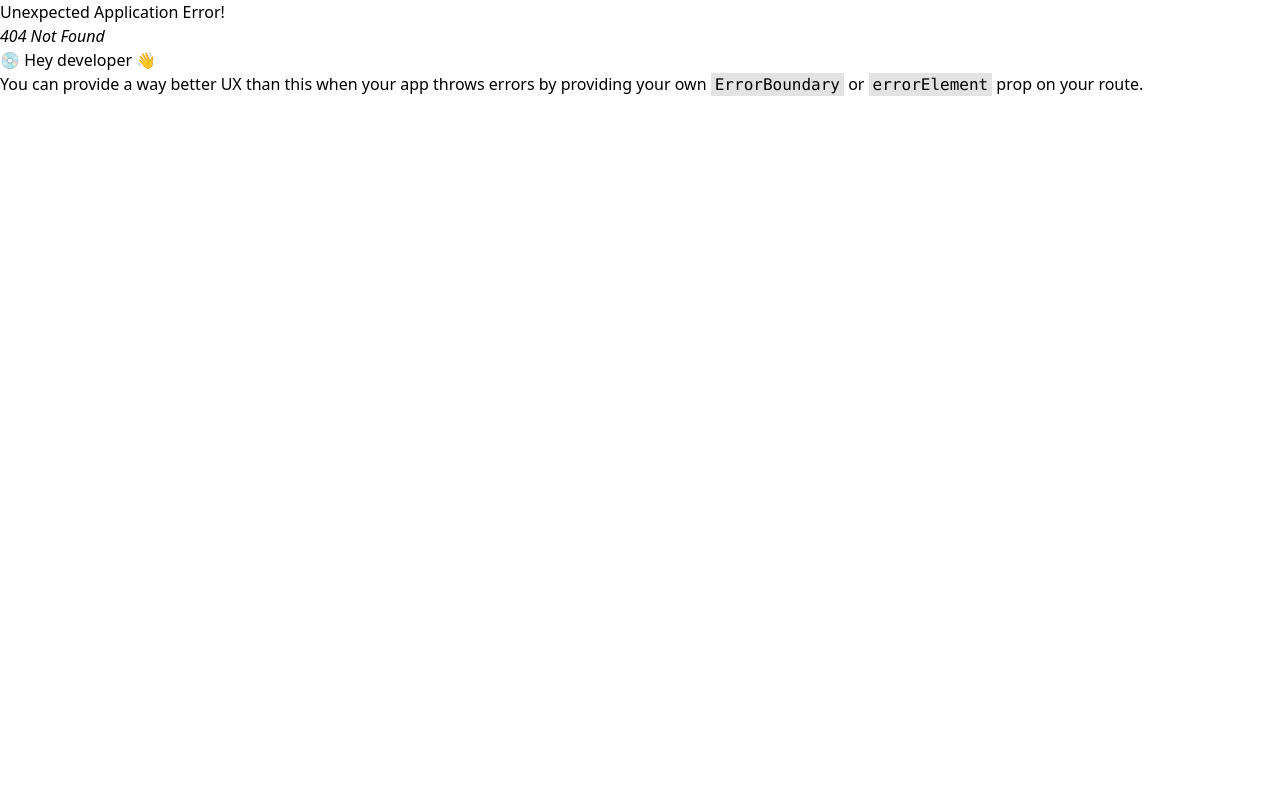
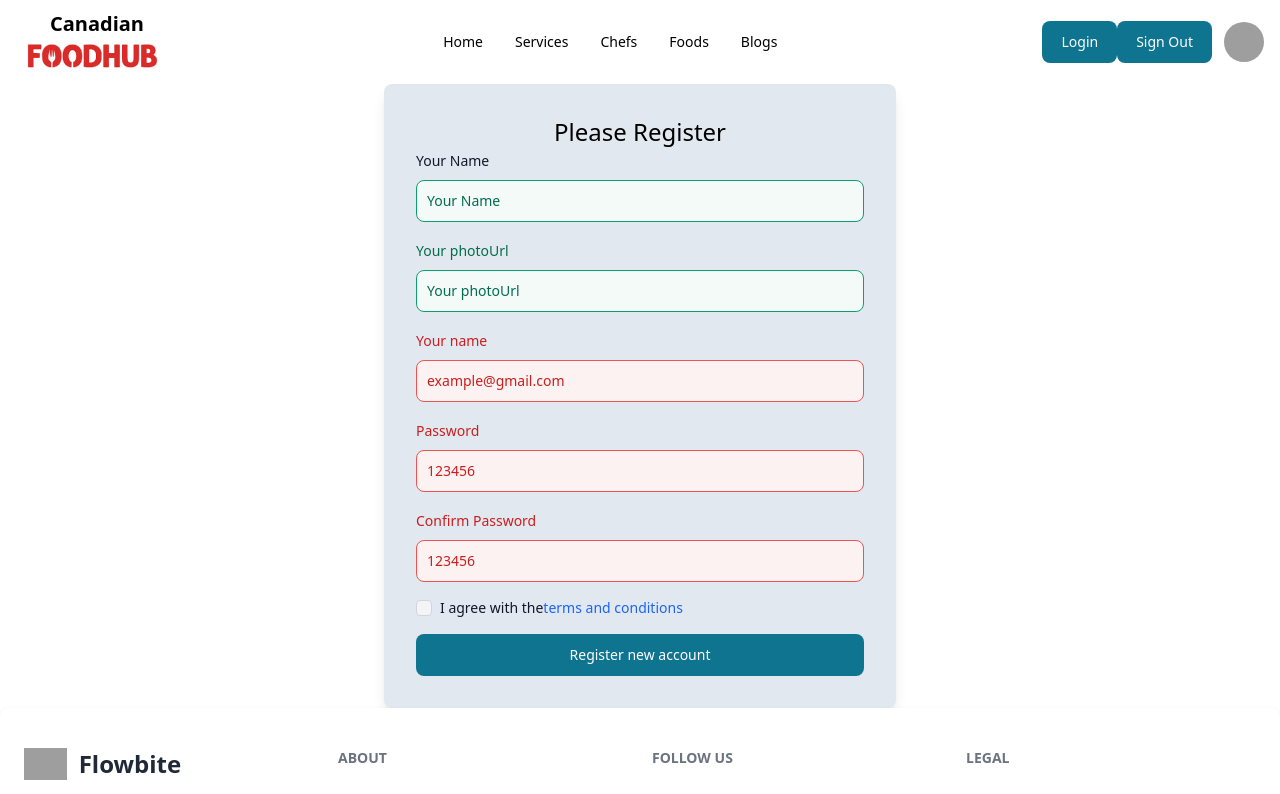
Before and after one commit to mdnumanahmed/canadian-food-hub-client, a React (Vite) app: page /register in a window 1280 px wide. Before the commit this address had no page. Shown: the top 794 px of the page. Built offline with nearby package versions, Linux system fonts and the light colour scheme; grey boxes are pictures that could not be loaded.

Commit message:
declared createUser function in AuthProvider and used in Register

```diff
--- a/package.json
+++ b/package.json
@@ -19,6 +19,7 @@
     "npm": "^9.6.5",
     "react": "^18.2.0",
     "react-dom": "^18.2.0",
+    "react-icons": "^4.8.0",
     "react-router-dom": "^6.11.0",
     "sort-by": "^1.2.0"
   },
--- /dev/null
+++ b/src/pages/Login/Register.jsx
@@ -0,0 +1,128 @@
+import { Button, Checkbox, Label, TextInput } from "flowbite-react";
+import React, { useContext, useState } from "react";
+import { AuthContext } from "../../providers/AuthProvider";
+
+const Register = () => {
+
+    const [error, setError] = useState('')
+
+    const {user, createUser} = useContext(AuthContext)
+
+    const handleRegister = (event) => {
+        event.preventDefault()
+        const form = event.target
+        const name = form.name.value
+        const photo = form.photoUrl.value
+        const email = form.email.value
+        const password = form.password.value
+        const confirmPassword = form.confirmPassword.value
+
+        console.log(name, photo, email, password, confirmPassword);
+
+
+        if(password !== confirmPassword){
+            setError('Both password not matched')
+        }
+
+        createUser(email, password)
+        .then(result => {
+            const createdUser = result.user
+            console.log(createdUser);
+        })
+        .catch(error => {
+            setError(error.message)
+        })
+    }
+
+  return (
+    <div className="container mx-auto w-3/4 md:w-2/5 p-3 md:p-8 rounded-lg shadow-lg bg-slate-200">
+        <h2 className="text-2xl text-center">Please Register</h2>
+      <form onSubmit={handleRegister} className="flex flex-col gap-4">
+        <div>
+          <div className="mb-2 block">
+            <Label htmlFor="name" value="Your Name" />
+          </div>
+          <TextInput
+            id="name"
+            placeholder="Your Name"
+            name="name"
+            type="text"
+            required={true}
+            color={user ? 'success' : 'failure'}
+          />
+        </div>
+        <div>
+          <div className="mb-2 block">
+            <Label htmlFor="photoUrl" color="success" value="Your photoUrl" />
+          </div>
+          <TextInput
+            id="photoUrl"
+            placeholder="Your photoUrl"
+            name="photoUrl"
+            type="text"
+            required={true}
+            color="success"
+          />
+        </div>
+        <div>
+          <div className="mb-2 block">
+            <Label htmlFor="email" color="failure" value="Your name" />
+          </div>
+          <TextInput
+            id="email"
+            name="email"
+            type="email"
+            placeholder="example@gmail.com"
+            required={true}
+            color="failure"
+          />
+        </div>
+        <div>
+          <div className="mb-2 block">
+            <Label htmlFor="password" color="failure" value="Password" />
+          </div>
+          <TextInput
+            id="password"
+            name="password"
+            type="password"
+            placeholder="123456"
+            required={true}
+            color="failure"
+          />
+        </div>
+        <div>
+          <div className="mb-2 block">
+            <Label
+              htmlFor="confirmPassword"
+              color="failure"
+              value="Confirm Password"
+            />
+          </div>
+          <TextInput
+            id="confirmPassword"
+            name="confirmPassword"
+            type="password"
+            placeholder="123456"
+            required={true}
+            color="failure"
+          />
+        </div>
+        <div className="flex items-center gap-2">
+          <Checkbox id="agree" />
+          <Label htmlFor="agree">
+            I agree with the
+            <a
+              href="/forms"
+              className="text-blue-600 hover:underline dark:text-blue-500"
+            >
+              terms and conditions
+            </a>
+          </Label>
+        </div>
+        <Button type="submit">Register new account</Button>
+      </form>
+    </div>
+  );
+};
+
+export default Register;
--- a/src/providers/AuthProvider.jsx
+++ b/src/providers/AuthProvider.jsx
@@ -1,5 +1,5 @@
 import React, { createContext } from 'react';
-import { getAuth } from "firebase/auth";
+import { createUserWithEmailAndPassword, getAuth } from "firebase/auth";
 import app from '../firebase/firebase.config';
 
 export const AuthContext = createContext(null)
@@ -7,10 +7,15 @@ export const AuthContext = createContext(null)
 const auth = getAuth(app)
 
 const AuthProvider = ({children}) => {
-    const user = null
+    const user = 'abc'
+
+    const createUser = (email, password) => {
+        return createUserWithEmailAndPassword(auth, email, password)
+    }
 
     const authInfo = {
-        user
+        user,
+        createUser
     }
     return (
         <AuthContext.Provider value={authInfo}>
--- a/src/routes/publicRoutes.jsx
+++ b/src/routes/publicRoutes.jsx
@@ -1,6 +1,7 @@
 import { createBrowserRouter } from "react-router-dom";
 import MainLayout from "../layouts/MainLayout";
 import Home from "../pages/Home/Home";
+import Register from "../pages/Login/Register";
 
 const router = createBrowserRouter([
     {
@@ -10,6 +11,10 @@ const router = createBrowserRouter([
             {
                 path: '/',
                 element: <Home />
+            },
+            {
+                path: 'register',
+                element: <Register />
             }
         ]
     }
```
Also changed, not shown: 1 other file (tests, documents, lock files or other folders).
